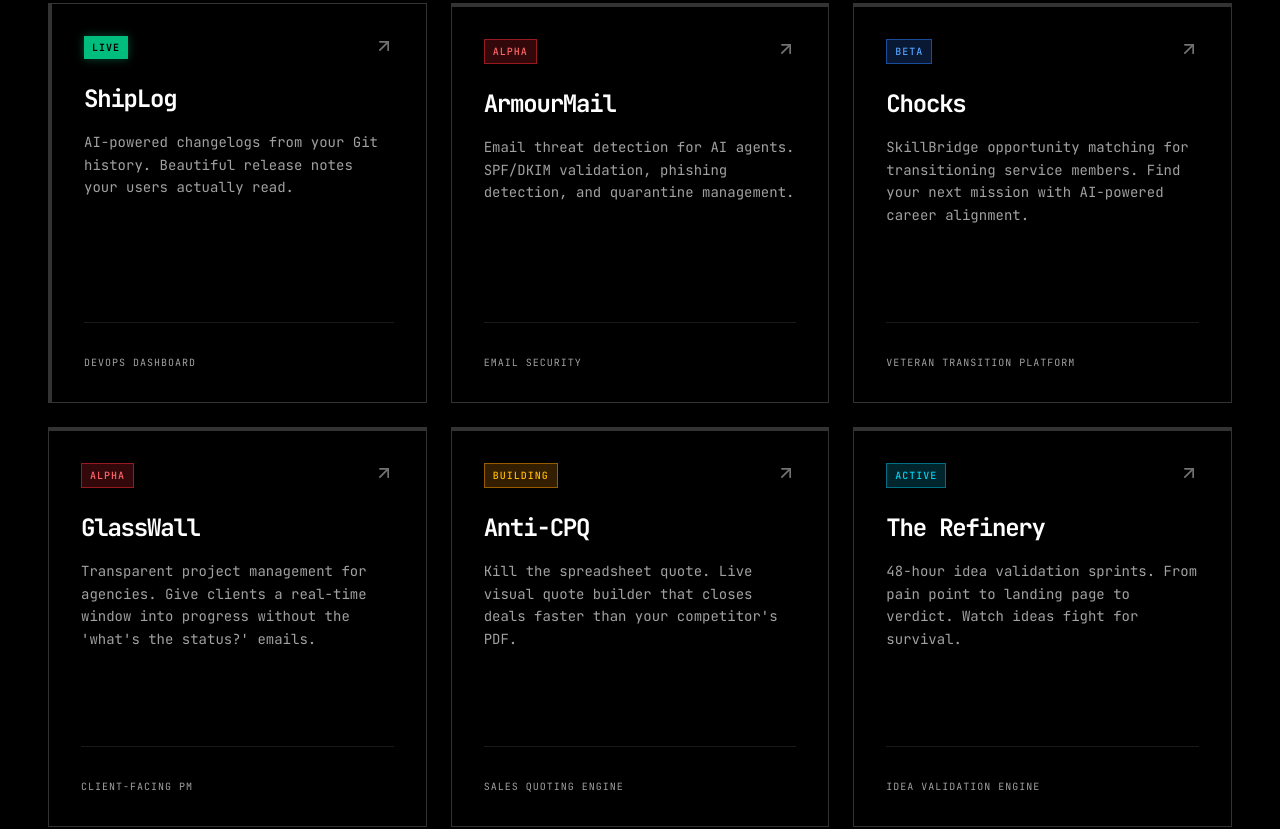
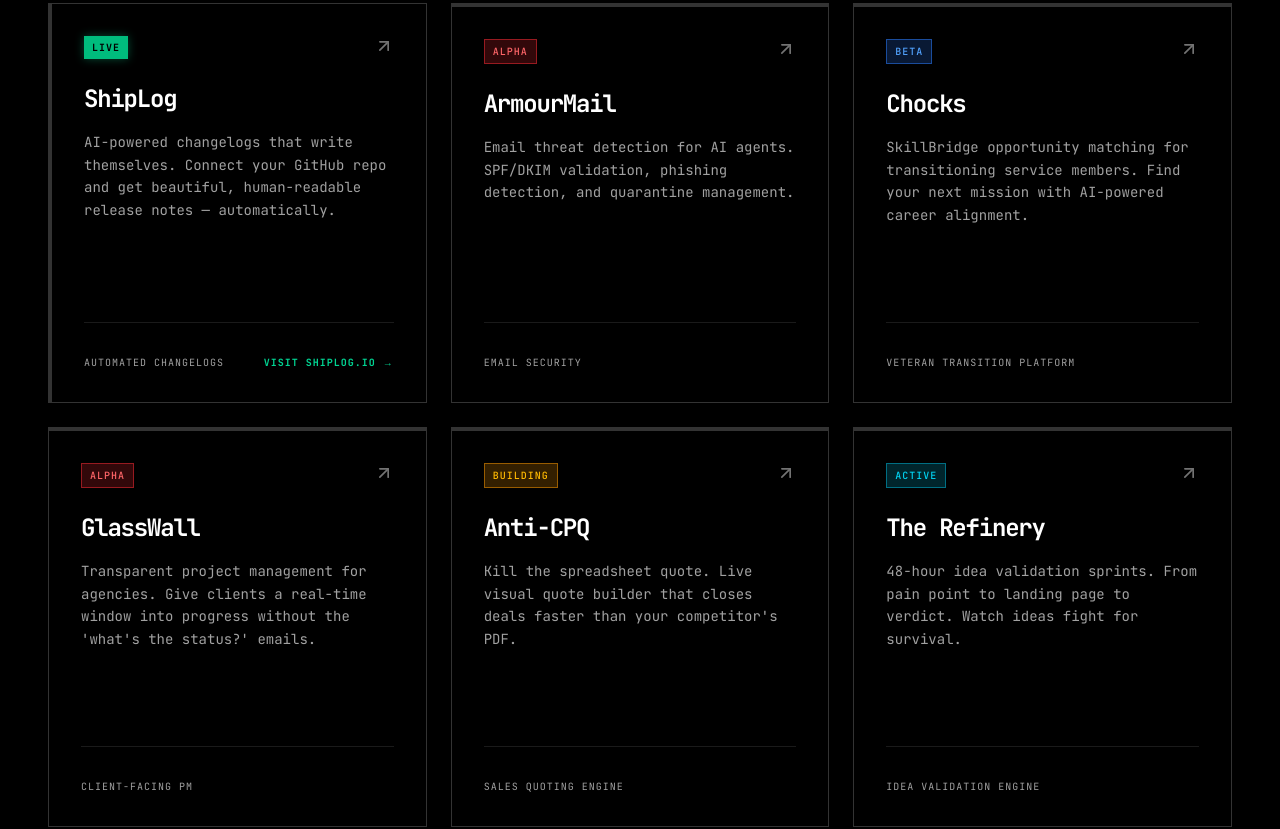
Before and after one commit to neg-0/negativezero-www, a Next.js app: page / in a window 1280 px wide. Shown: the part 1260-2089 px from the top of the page. Built offline with nearby package versions, Linux system fonts and the light colour scheme.

Commit message:
feat: add shiplog funnel to products and footer

```diff
--- a/src/components/Footer.tsx
+++ b/src/components/Footer.tsx
@@ -10,6 +10,7 @@ export function Footer() {
         <span>Everywhere / Cloud / Edge</span>
       </div>
       <div className="flex gap-8">
+        <Link href="https://shiplog.io" target="_blank" rel="noopener noreferrer" className="hover:text-emerald-400 transition-colors">ShipLog</Link>
         <Link href="/arena" className="hover:text-white transition-colors">Arena</Link>
         <Link href="https://x.com/negativezeroinc" target="_blank" rel="noopener noreferrer" className="hover:text-white transition-colors">Twitter</Link>
         <Link href="https://github.com/neg-0" target="_blank" rel="noopener noreferrer" className="hover:text-white transition-colors">GitHub</Link>
--- a/src/components/ProductGrid.tsx
+++ b/src/components/ProductGrid.tsx
@@ -8,9 +8,9 @@ const products = [
   {
     id: "shiplog",
     name: "ShipLog",
-    role: "DevOps Dashboard",
+    role: "Automated Changelogs",
     status: "LIVE",
-    description: "AI-powered changelogs from your Git history. Beautiful release notes your users actually read.",
+    description: "AI-powered changelogs that write themselves. Connect your GitHub repo and get beautiful, human-readable release notes — automatically.",
     href: "https://shiplog.io"
   },
   {
@@ -162,6 +162,11 @@ export function ProductGrid() {
                   <span className="text-[10px] uppercase tracking-widest text-neutral-400 group-hover:text-neutral-300 transition-colors">
                     {product.role}
                   </span>
+                  {product.id === "shiplog" && (
+                    <span className="text-[10px] uppercase tracking-widest text-emerald-400 font-bold">
+                      Visit shiplog.io &rarr;
+                    </span>
+                  )}
                 </div>
 
                 <Link href={product.href} className="absolute inset-0 z-10 focus:outline-none focus:ring-2 focus:ring-emerald-500/50">
```
